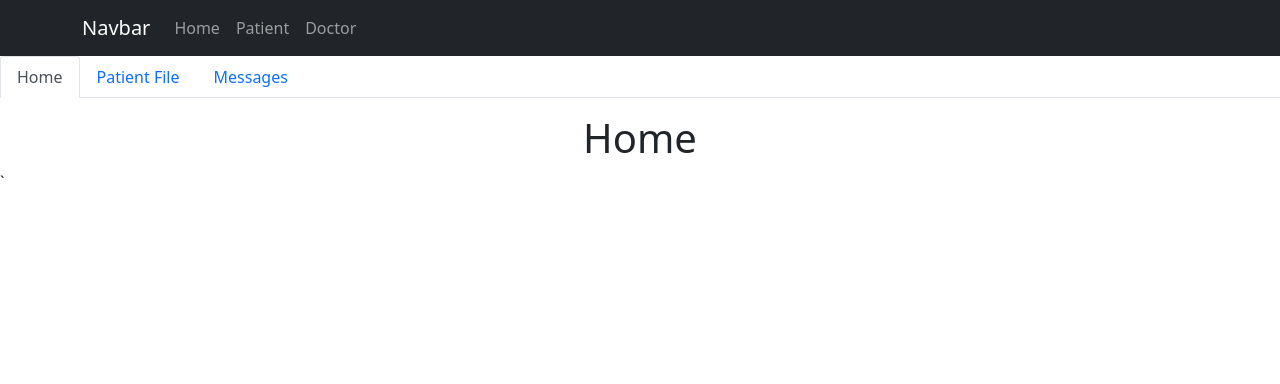
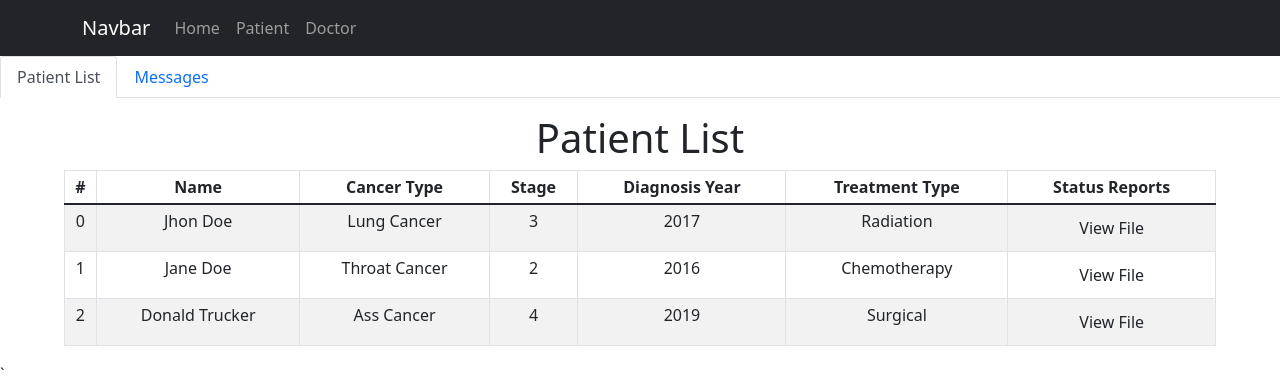
Before and after one commit to bozsAdam/varian-solution-deprecated-dependencies, a React (Create React App) app: page /doctor in a window 1280 px wide. Shown: the top 384 px of the page. Built offline with nearby package versions, Linux system fonts and the light colour scheme.

Commit message:
indentation changed to 2 spaces instead of 4 in doctorPage Patient File implemented

```diff
--- a/src/App.js
+++ b/src/App.js
@@ -1,10 +1,10 @@
 import './App.css';
-import {BrowserRouter as Router, Route, Switch, useHistory} from "react-router-dom";
-import DoctorPage from "./pages/DoctorPage";
+import {BrowserRouter as Router, Route, Switch} from "react-router-dom";
+import DoctorPage from "./pages/DoctorPage/DoctorPage";
 import PatientPage from "./pages/PatientPage";
 import PatientStatusReportPage from "./pages/PatientStatusReportPage";
 import CustomNavbar from "./components/CustomNavbar";
-import Home from "./pages/Home";
+import Home from "./pages/Home/Home";
 import React from "react";
 
 
--- /dev/null
+++ b/src/common/sampleData.js
@@ -0,0 +1,33 @@
+export const demoPatientList = [
+    {
+        id: 0,
+        doctor: 'me',
+        name: 'Jhon Doe',
+        phoneNumber: '555 2383',
+        email: 'jhon.doe@mail.com',
+        cancerType: 'Lung Cancer',
+        diagnosisYear: '2017',
+        stage: '3',
+        treatmentType: 'Radiation'
+    },{
+        id: 1,
+        doctor: 'me',
+        name: 'Jane Doe',
+        phoneNumber: '555 8932',
+        email: 'jane.doe@mail.com',
+        cancerType: 'Throat Cancer',
+        diagnosisYear: '2016',
+        stage: '2',
+        treatmentType: 'Chemotherapy'
+    },{
+        id: 2,
+        doctor: 'me',
+        name: 'Donald Trucker',
+        phoneNumber: '555 2383',
+        email: 'donald.trucker@mail.com',
+        cancerType: 'Ass Cancer',
+        diagnosisYear: '2019',
+        stage: '4',
+        treatmentType: 'Surgical'
+    },
+];
--- a/src/pages/DoctorPage.js
+++ /dev/null
@@ -1,24 +0,0 @@
-import React from 'react';
-import {Tab, Tabs} from "react-bootstrap";
-
-function DoctorPage() {
-
-
-    return (
-        <div className='doctor-page'>
-            <Tabs defaultActiveKey="home" id="uncontrolled-tab-example" className="mb-3">
-                <Tab eventKey="home" title="Home">
-                    <h1>Home</h1>
-                </Tab>
-                <Tab eventKey="patient-file" title="Patient File">
-                    <h1>Patient File</h1>
-                </Tab>
-                <Tab eventKey="messages" title="Messages" >
-                    <h1>Messages</h1>
-                </Tab>
-            </Tabs>
-        </div>
-    )
-}
-
-export default DoctorPage;
--- /dev/null
+++ b/src/pages/DoctorPage/DoctorPage.css
@@ -0,0 +1,18 @@
+#table-container {
+    width: 100vw;
+    display: flex;
+    justify-content: center;
+}
+
+#patient-list {
+    width: 90vw;
+}
+
+.col-cell {
+    border: 1px solid black;
+}
+
+.col-cell.title {
+    font-weight: bold;
+    text-align: left;
+}
--- /dev/null
+++ b/src/pages/DoctorPage/DoctorPage.js
@@ -0,0 +1,113 @@
+import './DoctorPage.css';
+import React, {useState} from 'react';
+import {Col, Container, Row, Tab, Table, Tabs} from "react-bootstrap";
+import Button from 'react-bootstrap/Button';
+import {demoPatientList} from "../../common/sampleData";
+
+function DoctorPage() {
+  const [tabKey, setTabKey] = useState('patient-list');
+
+  const [patientList, setPatientList] = useState(demoPatientList);
+  const [selectedPatient, setSelectedPatient] = useState(null);
+  const [selectedStatusReport, setSelectedStatusReport] = useState(null);
+
+  const selectPatient = (patientId) => {
+    const patient = patientList.find(pat => pat.id === patientId);
+    setSelectedPatient(patient ? patient : null);
+    if (patient) {
+      setTabKey('patient-file');
+    }
+  }
+
+  return (
+    <div className='doctor-page'>
+      <Tabs
+        activeKey={tabKey}
+        id="doctor-tabs"
+        className="mb-3"
+        onSelect={(selectedTabKey) => setTabKey(selectedTabKey)}
+      >
+        <Tab eventKey="patient-list" title="Patient List">
+          <h1>Patient List</h1>
+          <div id='table-container'>
+            <Table striped bordered hover size="sm" id='patient-list'>
+              <thead>
+              <tr>
+                <th>#</th>
+                <th>Name</th>
+                <th>Cancer Type</th>
+                <th>Stage</th>
+                <th>Diagnosis Year</th>
+                <th>Treatment Type</th>
+                <th>Status Reports</th>
+              </tr>
+              </thead>
+              <tbody>
+              {(patientList && patientList.map(patient => {
+                return (<tr key={`key-${patient.id}`}>
+                  <td>{patient.id}</td>
+                  <td>{patient.name}</td>
+                  <td>{patient.cancerType}</td>
+                  <td>{patient.stage}</td>
+                  <td>{patient.diagnosisYear}</td>
+                  <td>{patient.treatmentType}</td>
+                  <td>
+                    <Button variant='Primary' onClick={() => {
+                      selectPatient(patient.id);
+                    }}>View File</Button>
+                  </td>
+                </tr>)
+              }))}
+              </tbody>
+            </Table>
+          </div>
+        </Tab>
+        {selectedPatient && (
+          <Tab eventKey="patient-file" title="Patient File">
+            <h1>Patient File</h1>
+            <Container>
+              <Row>
+                <Col className='col-cell title'>Name</Col>
+                <Col className='col-cell'>{selectedPatient.name}</Col>
+                <Col className='col-cell title'>Phone</Col>
+                <Col className='col-cell'>{selectedPatient.phoneNumber}</Col>
+              </Row>
+              <Row>
+                <Col className='col-cell title'>Email</Col>
+                <Col className='col-cell'>{selectedPatient.email}</Col>
+              </Row>
+              <Row>
+                <Col className='col-cell title'>Cancer Type</Col>
+                <Col className='col-cell'>{selectedPatient.cancerType}</Col>
+              </Row>
+              <Row>
+                <Col className='col-cell title'>Diagnosis year</Col>
+                <Col className='col-cell'>{selectedPatient.diagnosisYear}</Col>
+              </Row>
+              <Row>
+                <Col className='col-cell title'>Stage</Col>
+                <Col className='col-cell'>{selectedPatient.stage}</Col>
+              </Row>
+              <Row>
+                <Col className='col-cell title'>Status Reports</Col>
+                <Col className='col-cell'>
+                  Dropdown Placeholder
+                </Col>
+              </Row>
+            </Container>
+          </Tab>
+        )}
+        {selectedStatusReport && (
+          <Tab eventKey="messages" title="Patient Status Report" >
+            <h1>Patient Status Report</h1>
+          </Tab>
+        )}
+        <Tab eventKey="messages" title="Messages" >
+          <h1>Messages</h1>
+        </Tab>
+      </Tabs>
+    </div>
+  )
+}
+
+export default DoctorPage;
```
Also changed, not shown: src/pages/Home/Home.css (renamed from src/pages/Home.css), src/pages/Home/Home.jsx (renamed from src/pages/Home.jsx).
